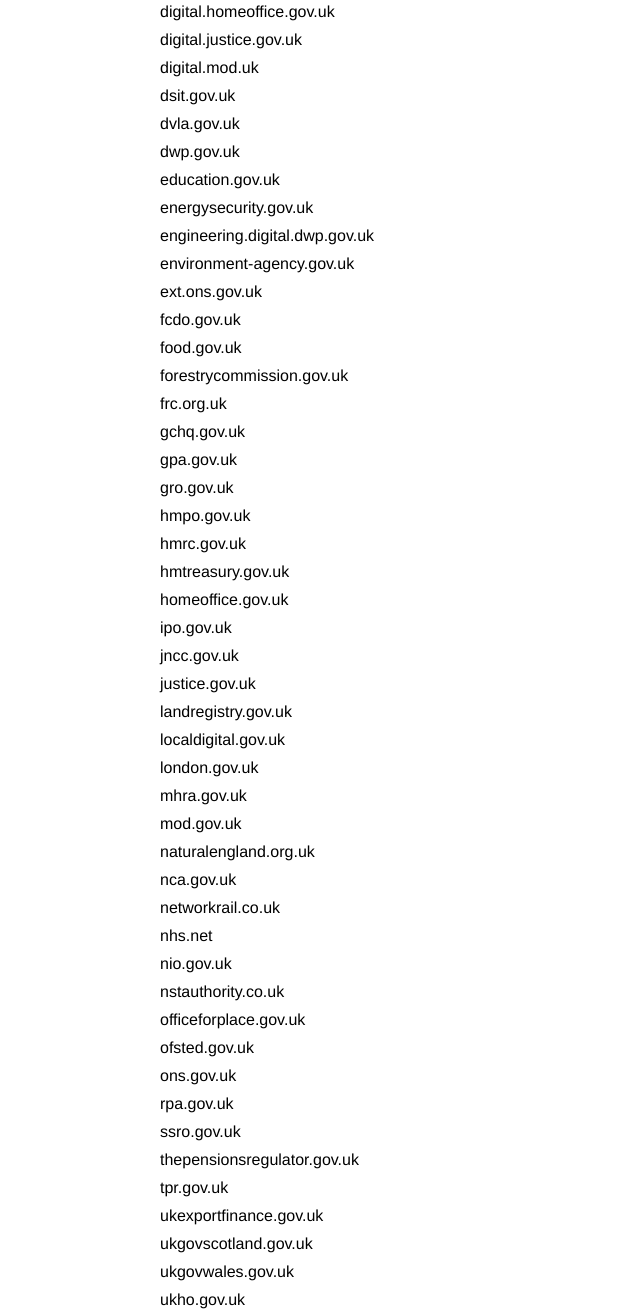
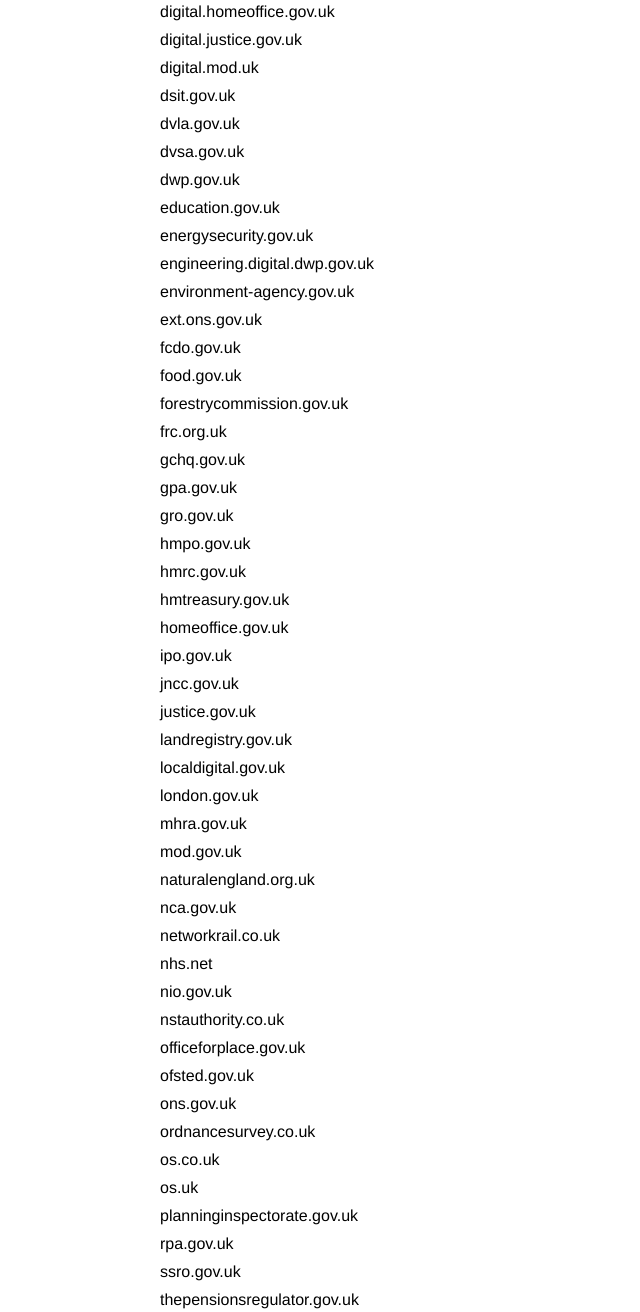
Before and after one commit to alphagov/data-marketplace-info, a plain HTML site: page domains/index.html in a window 1280 px wide. Shown: the part 513-1825 px from the top of the page, without its empty margins (0-640 px from the left). Drawn offline with Linux system fonts and the light colour scheme.

Commit message:
update list

```diff
--- a/domains/index.html
+++ b/domains/index.html
@@ -52,6 +52,7 @@
                 <li>digital.mod.uk</li>
                 <li>dsit.gov.uk</li>
                 <li>dvla.gov.uk</li>
+                <li>dvsa.gov.uk</li>
                 <li>dwp.gov.uk</li>
                 <li>education.gov.uk</li>
                 <li>energysecurity.gov.uk</li>
@@ -86,6 +87,10 @@
                 <li>officeforplace.gov.uk</li>
                 <li>ofsted.gov.uk</li>
                 <li>ons.gov.uk</li>
+                <li>ordnancesurvey.co.uk</li>
+                <li>os.co.uk</li>
+                <li>os.uk</li>
+                <li>planninginspectorate.gov.uk</li>
                 <li>rpa.gov.uk</li>
                 <li>ssro.gov.uk</li>
                 <li>thepensionsregulator.gov.uk</li>
```
